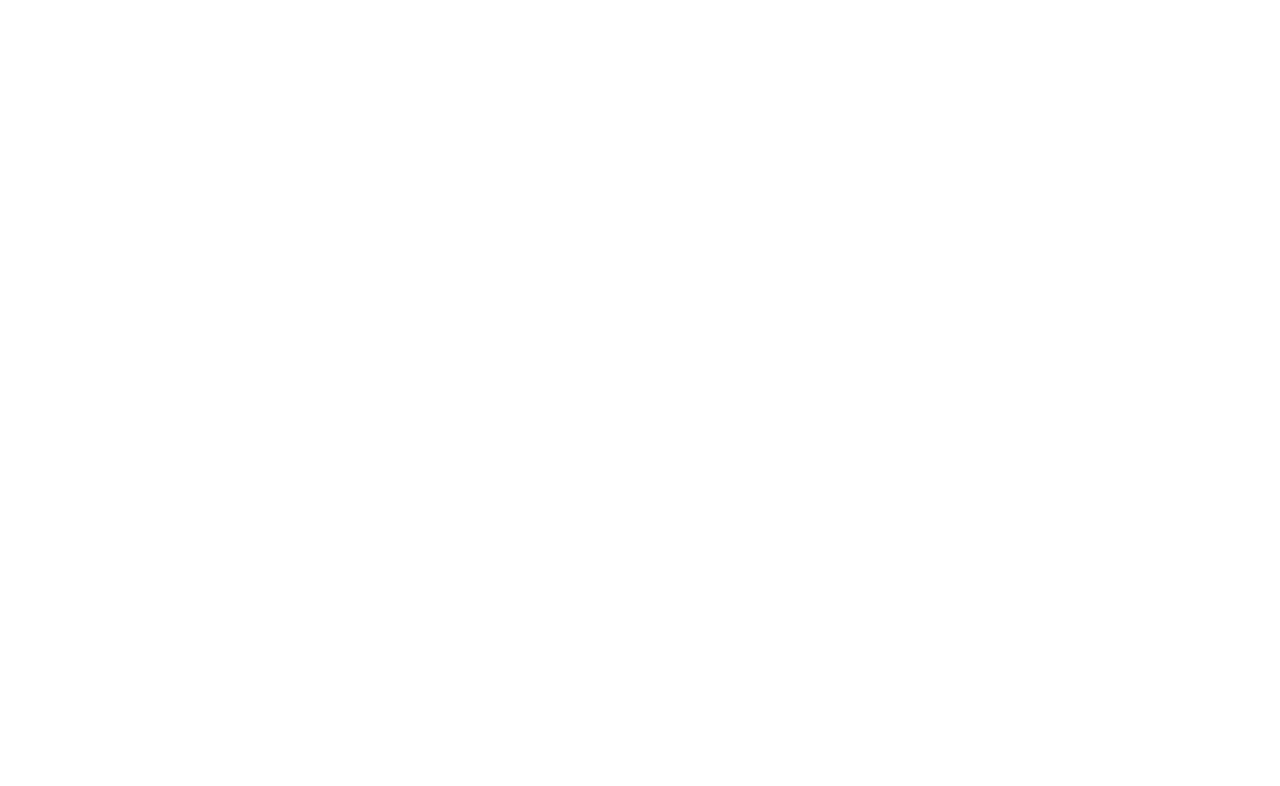
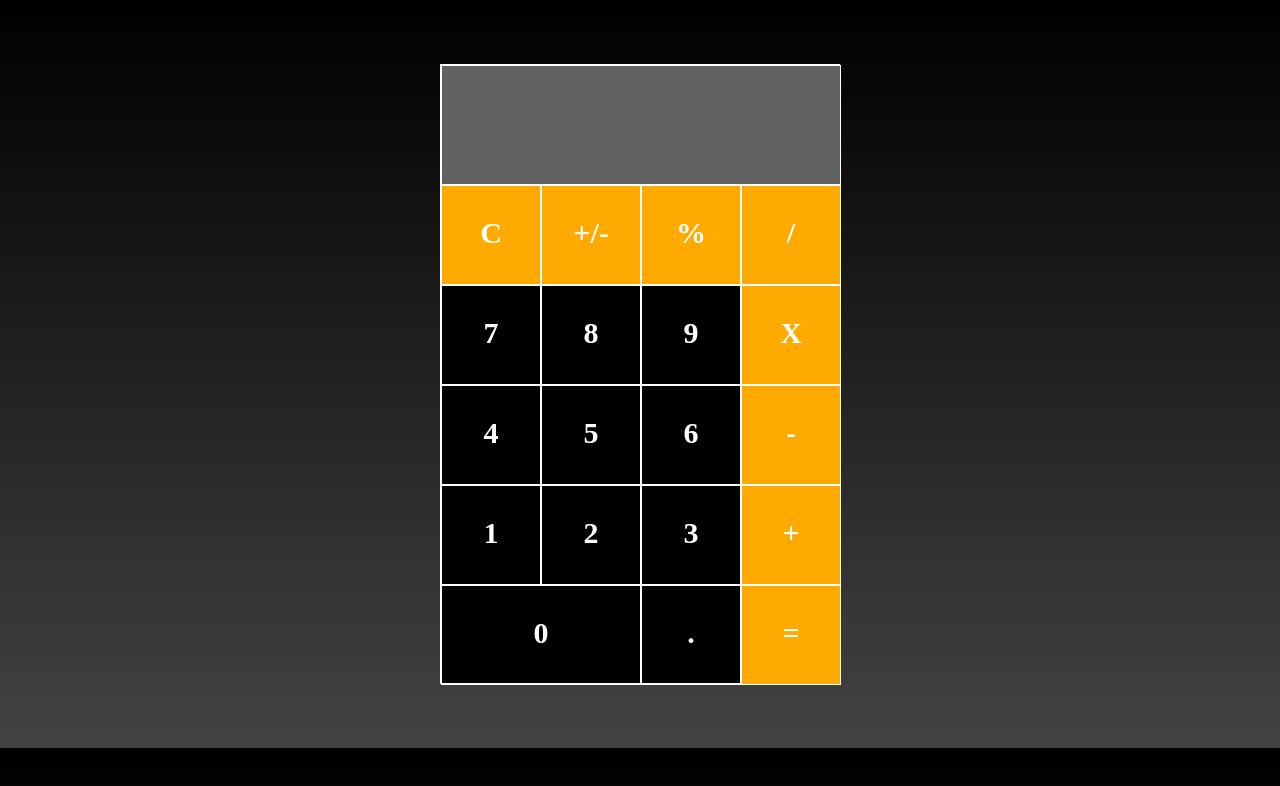
Before and after one commit to MohamedEl-Khouly/JS_CALCULATOR, a plain HTML site: page index.html in a window 1280 px wide. Drawn offline with Linux system fonts and the light colour scheme.

Commit message:
UI implemented

```diff
--- a/index.html
+++ b/index.html
@@ -8,7 +8,32 @@
 	<link rel="stylesheet" href="./static/css/styles.css">
 </head>
 <body>
-
+	<div class="main">
+		<div class="calculator">
+			<div class="display"></div>
+			<div class="num-pad">
+				<div class="top">C</div>
+				<div class="top">+/-</div>
+				<div class="top">%</div>
+				<div class="top">/</div>
+				<div>7</div>
+				<div>8</div>
+				<div>9</div>
+				<div class="side">X</div>
+				<div>4</div>
+				<div>5</div>
+				<div>6</div>
+				<div class="side">-</div>
+				<div>1</div>
+				<div>2</div>
+				<div>3</div>
+				<div class="side">+</div>
+				<div class="zero">0</div>
+				<div>.</div>
+				<div class="side">=</div>
+			</div>
+		</div>
+	</div>
 <script src="./static/js/main.js"></script>
 </body>
 </html>
--- a/static/css/styles.css
+++ b/static/css/styles.css
@@ -0,0 +1,70 @@
+/*General settings*/
+* {
+	padding: 0;
+	margin: 0;
+	box-sizing: border-box;
+}
+
+:root {
+	--boarder: #222;
+	--background: #000;
+	--display: #606361;
+	--white: #fff;
+	--orange: #ffaa00;
+}
+
+body {
+	background: #000000; /* fallback for old browsers */
+	background: -webkit-linear-gradient(
+		to top,
+		#434343,
+		#000000
+	); /* Chrome 10-25, Safari 5.1-6 */
+	background: linear-gradient(
+		to top,
+		#434343,
+		#000000
+	); /* W3C, IE 10+/ Edge, Firefox 16+, Chrome 26+, Opera 12+, Safari 7+ */
+}
+
+.calculator {
+	border: var(--white) 1px solid;
+	height: 620px;
+	width: 400px;
+	margin: 5% auto;
+	background-color: var(--background);
+	color: var(--white);
+}
+
+.display {
+	width: 400px;
+	height: 120px;
+	background-color: var(--display);
+	border: 1px var(--white) solid;
+}
+
+.num-pad {
+	width: 400px;
+	height: 500px;
+	display: grid;
+	grid-template-columns: repeat(4, 1fr);
+	grid-template-rows: repeat(5, 1fr);
+	justify-content: center;
+}
+
+.num-pad div {
+	text-align: center;
+	font-size: 30px;
+	padding: 30px 0;
+	border: 1px var(--white) solid;
+	height: 100px;
+	font-weight: bold;
+}
+
+.top,
+.side {
+	background-color: var(--orange);
+}
+.zero {
+	grid-column: 1/3;
+}
```
